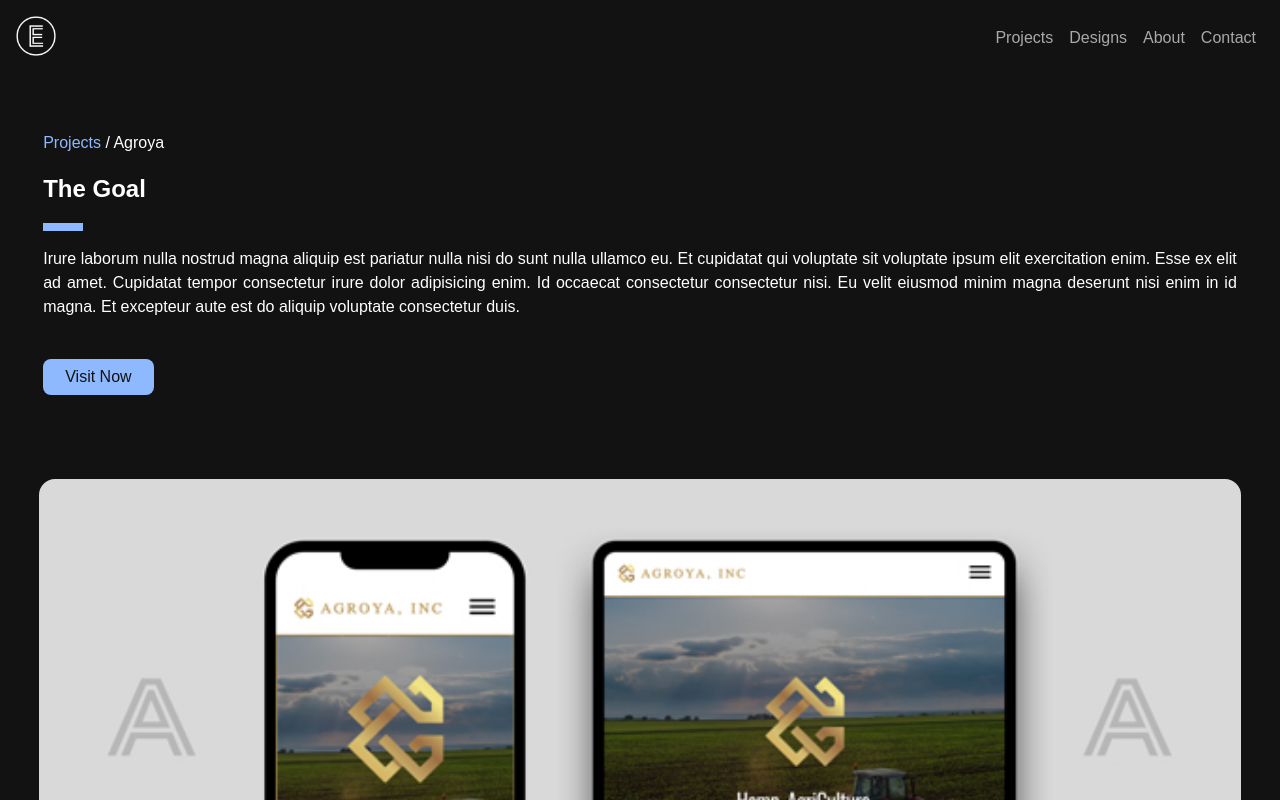
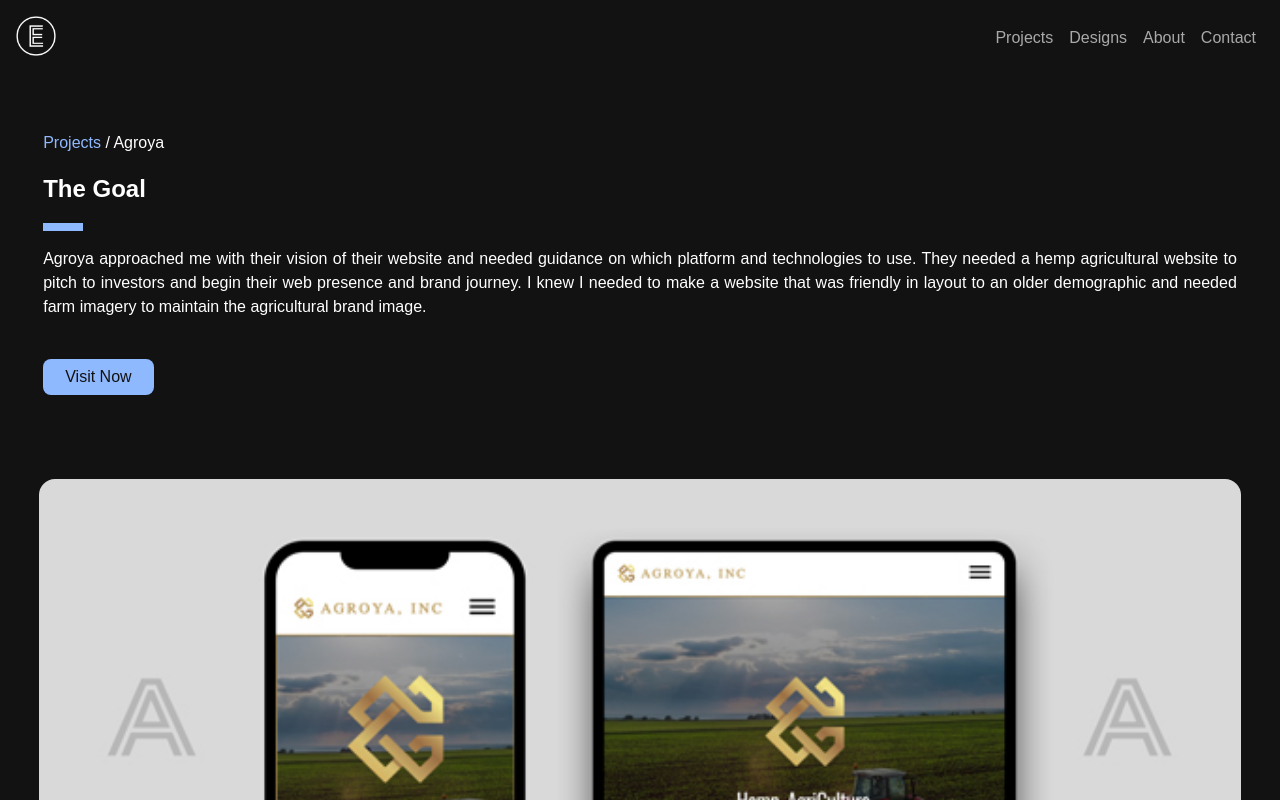
Before and after one commit to erikrdgz/Portfolio-React, a React (Create React App) app: page /projects/agroya in a window 1280 px wide. Shown: the top 800 px of the page. Built offline with nearby package versions, Linux system fonts and the light colour scheme; what webfontloader would draw is missing.

Commit message:
agroya copy

```diff
--- a/src/AgroyaProject.js
+++ b/src/AgroyaProject.js
@@ -18,16 +18,16 @@ function AgroyaProject(props) {
                 src={AgroyaProjectImage}
 
                 //Text Block One - The Goal
-                textBlockOne="Irure laborum nulla nostrud magna aliquip est pariatur nulla nisi do sunt nulla ullamco eu. Et cupidatat qui voluptate sit voluptate ipsum elit exercitation enim. Esse ex elit ad amet. Cupidatat tempor consectetur irure dolor adipisicing enim. Id occaecat consectetur consectetur nisi. Eu velit eiusmod minim magna deserunt nisi enim in id magna. Et excepteur aute est do aliquip voluptate consectetur duis."
+                textBlockOne="Agroya approached me with their vision of their website and needed guidance on which platform and technologies to use. They needed a hemp agricultural website to pitch to investors and begin their web presence and brand journey. I knew I needed to make a website that was friendly in layout to an older demographic and needed farm imagery to maintain the agricultural brand image."
 
                 //Link CTA
                 externalLink="https://agroya.com"
 
                 //Text Block Two - The Conflict
-                textBlockTwo="Irure laborum nulla nostrud magna aliquip est pariatur nulla nisi do sunt nulla ullamco eu. Et cupidatat qui voluptate sit voluptate ipsum elit exercitation enim. Esse ex elit ad amet. Cupidatat tempor consectetur irure dolor adipisicing enim. Id occaecat consectetur consectetur nisi. Eu velit eiusmod minim magna deserunt nisi enim in id magna. Et excepteur aute est do aliquip voluptate consectetur duis."
+                textBlockTwo="The main issues I had run into with Agroya were primarily around the visual hierarchy and layout. Since there was a lot of copy and backstory I had to figure out a way to relay the information while still maintaining user retention. Text heavy websites can be tricky since users are much more receptive to imagery and the attention span of the average user diminishes very quickly."
 
                 //Text Block Three - The Resolution
-                textBlockThree="lIrure laborum nulla nostrud magna aliquip est pariatur nulla nisi do sunt nulla ullamco eu. Et cupidatat qui voluptate sit voluptate ipsum elit exercitation enim. Esse ex elit ad amet. Cupidatat tempor consectetur irure dolor adipisicing enim. Id occaecat consectetur consectetur nisi. Eu velit eiusmod minim magna deserunt nisi enim in id magna. Et excepteur aute est do aliquip voluptate consectetur duis."
+                textBlockThree="I went with a more traditional layout for this website as I wanted to maintain my ability to represent the copy but in 'chewable' chunks for the user. I knew the importance of imagery so I applied a lot of farming pictures and hemp related images. Having a box layout allowed me to also provide the site owner with workable area that would allow them to update the copy with minimal layout requirements."
             />
         </div>
     );
```
